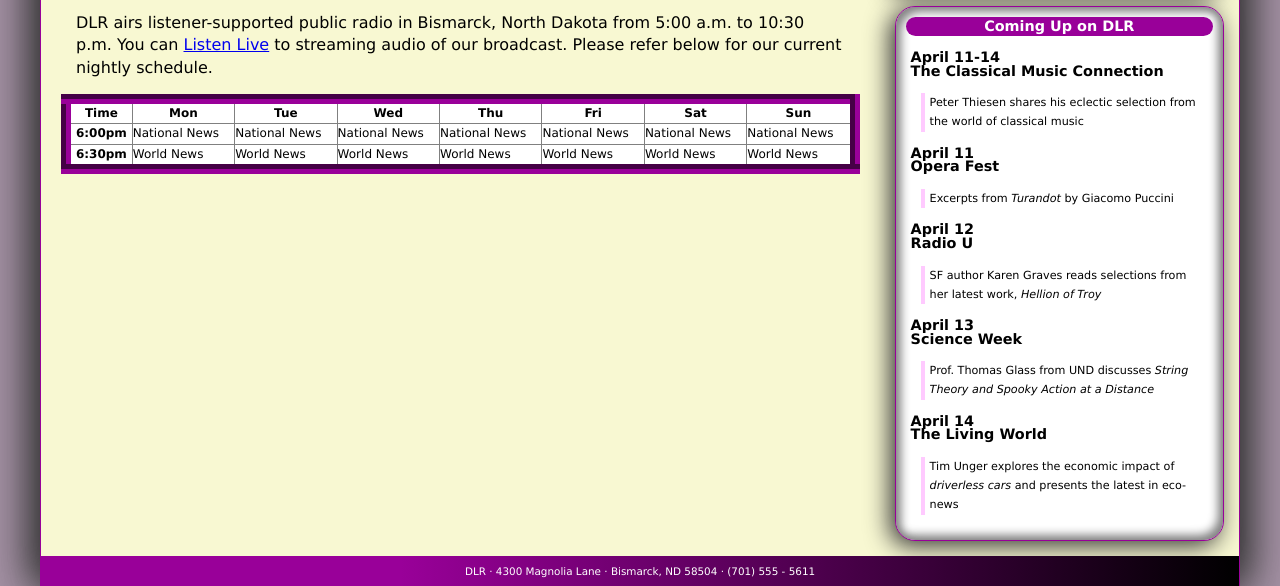
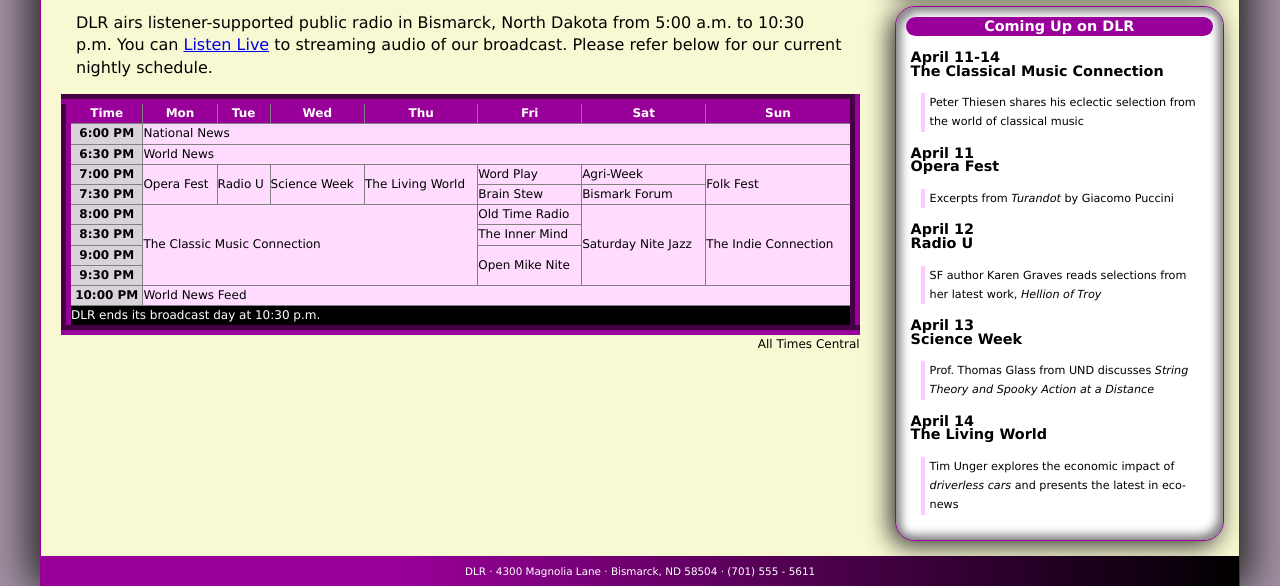
Before and after one commit to amardeepsingh949/S1_Exercise_05_06, a plain HTML site: page index.html in a window 1280 px wide. Shown: the part 214-800 px from the top of the page. Drawn offline with Linux system fonts and the light colour scheme.

Commit message:
Table Styles and Structure Updates
Created cells that span multiple rows and columns, added caption to the table, created row and column groups, applied styles to row and column groups.

```diff
--- a/dlr_tables.css
+++ b/dlr_tables.css
@@ -26,11 +26,29 @@
 
 
 /* Table Caption Styles */
-
+table.schedule caption {
+        caption-side: bottom;
+        text-align: right;
+}
 
 
 /* Row Group Styles */
+table.schedule thead {
+        background: rgb(153, 0, 153);
+        color: white;
+}
 
+table.schedule tfoot {
+        background: black;
+        color: white;
+}
 
 
 /* Column Group Styles */
+col#firstCol {
+        background: rgb(218, 210, 218);
+}
+
+col.dayCols {
+        background: rgb(255, 220, 255);
+}
--- a/index.html
+++ b/index.html
@@ -48,6 +48,13 @@
             nightly schedule.</p>
 
             <table class="schedule">
+                    <caption>All Times Central</caption>
+                    <colgroup>
+                            <col id="firstCol" />
+                            <col class="dayCols" span="7">
+                    </colgroup>
+                    <!-- Begin table header -->
+                    <thead>
                             <tr>
                                     <th>Time</th>
                                     <th>Mon</th>
@@ -58,26 +65,66 @@
                                     <th>Sat</th>
                                     <th>Sun</th>
                             </tr>
+                    </thead>
+                      <!-- End table header -->
+
+                      <!-- Begin table footer -->
+                      <tfoot>
                               <tr>
-                            <th>6:00pm</th>
-                            <td>National News</td>
-                            <td>National News</td>
-                            <td>National News</td>
-                            <td>National News</td>
-                            <td>National News</td>
-                            <td>National News</td>
-                            <td>National News</td>
+                                      <td colspan="8">DLR ends its broadcast day at 10:30 p.m.</td>
+                              </tr>
+                      </tfoot>
+                      <!-- End of table footer -->
+
+                      <!-- Begin table body -->
+                      <tbody>
+                              <tr>
+                                      <th>6:00 PM</th>
+                                      <td colspan="7">National News</td>
                               </tr>
                               <tr>
-                            <th>6:30pm</th>
-                            <td>World News</td>
-                            <td>World News</td>
-                            <td>World News</td>
-                            <td>World News</td>
-                            <td>World News</td>
-                            <td>World News</td>
-                            <td>World News</td>
+                                      <th>6:30 PM</th>
+                                      <td colspan="7">World News</td>
                               </tr>
+                              <tr>
+                                      <th>7:00 PM</th>
+                                      <td rowspan="2">Opera Fest</td>
+                                      <td rowspan="2">Radio U</td>
+                                      <td rowspan="2">Science Week</td>
+                                      <td rowspan="2">The Living World</td>
+                                      <td>Word Play</td>
+                                      <td>Agri-Week</td>
+                                      <td rowspan="2">Folk Fest</td>
+                              </tr>
+                              <tr>
+                                      <th>7:30 PM</th>
+                                      <td>Brain Stew</td>
+                                      <td>Bismark Forum</td>
+                              </tr>
+                              <tr>
+                                      <th>8:00 PM</th>
+                                      <td rowspan="4" colspan="4">The Classic Music Connection</td>
+                                      <td>Old Time Radio</td>
+                                      <td rowspan="4">Saturday Nite Jazz</td>
+                                      <td rowspan="4">The Indie Connection</td>
+                              </tr>
+                              <tr>
+                                      <th>8:30 PM</th>
+                                      <td>The Inner Mind</td>
+                              </tr>
+                              <tr>
+                                      <th>9:00 PM</th>
+                                      <td rowspan="2">Open Mike Nite</td>
+                              </tr>
+                              <tr>
+                                      <th>9:30 PM</th>
+                              </tr>
+                              <tr>
+                                      <th>10:00 PM</th>
+                                      <td colspan="7">World News Feed</td>
+                              </tr>
+                      </tbody>
+                      <!-- End of table body -->
             </table>
 
       </section>
```
Lines whose indentation alone changed are shown as unchanged.
